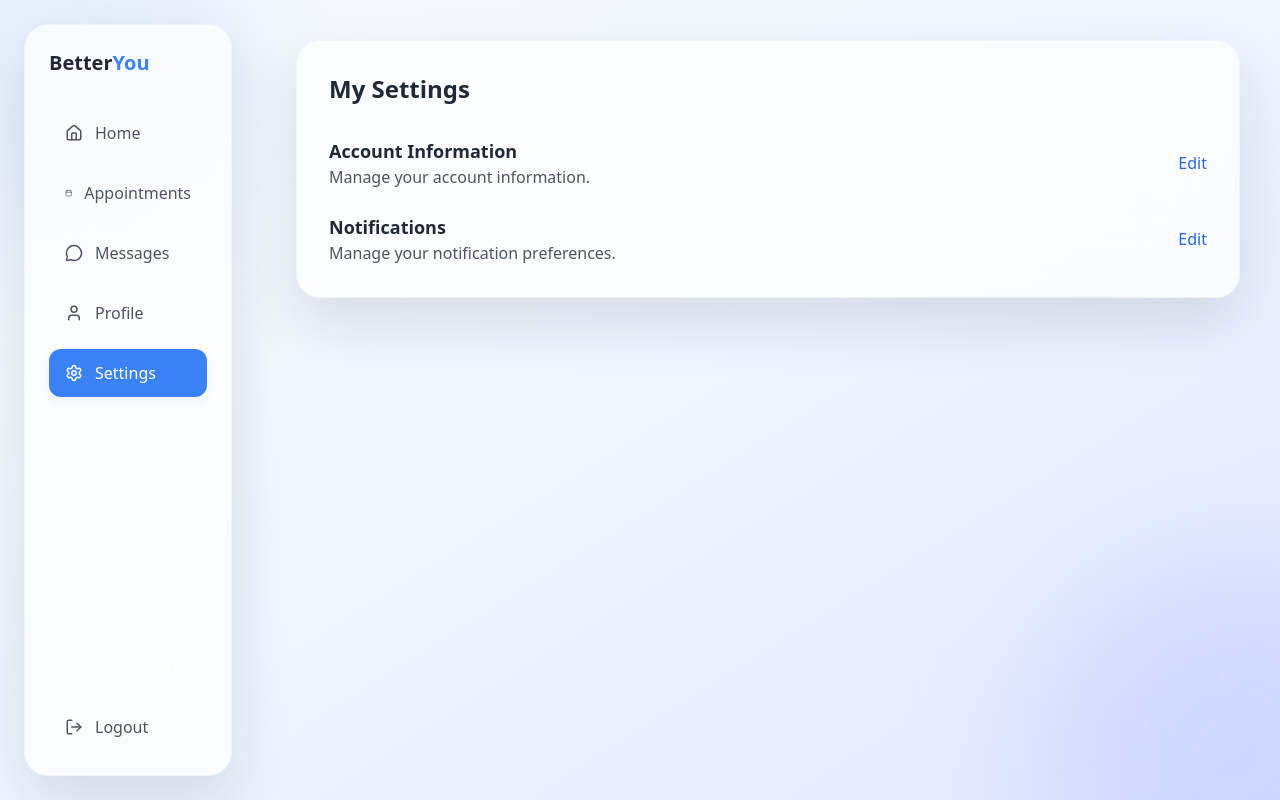
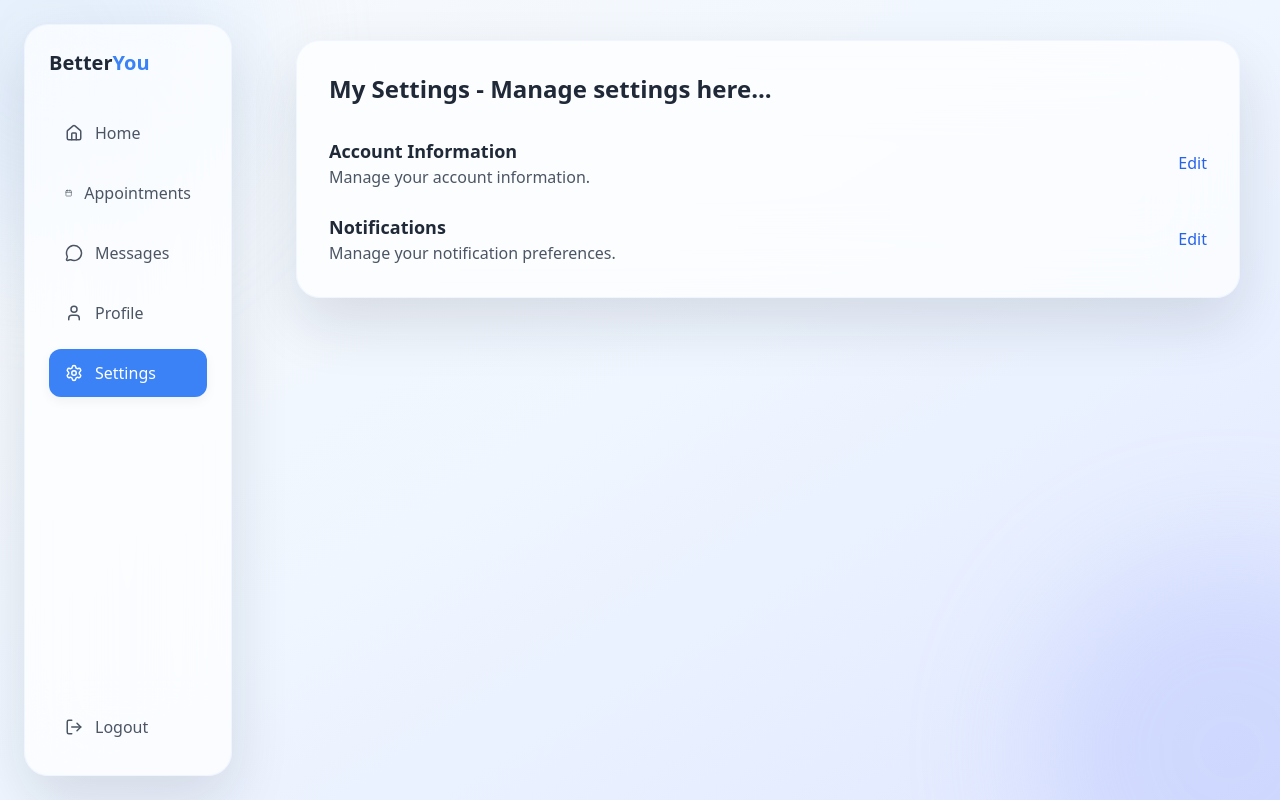
Before and after one commit to PirateX-746/BetterYouApp, a Next.js app in the folder frontend/: page /patient/settings in a window 1280 px wide. Built offline with nearby package versions, Linux system fonts and the light colour scheme.

Commit message:
Brach modification

```diff
--- a/frontend/src/app/(patient)/patient/settings/page.tsx
+++ b/frontend/src/app/(patient)/patient/settings/page.tsx
@@ -6,7 +6,7 @@ export default function Settings() {
     return (
         <GlassCard>
             <h2 className="text-2xl font-semibold text-gray-800 mb-8">
-                My Settings
+                My Settings - Manage settings here...
             </h2>
             <div className="space-y-6">
                 <div className="flex items-center justify-between">
```
